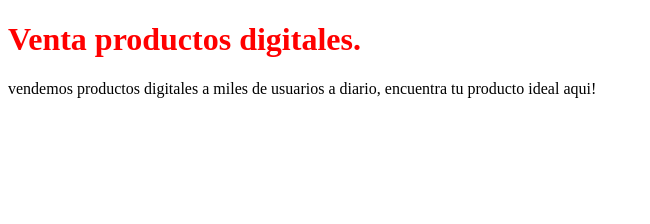
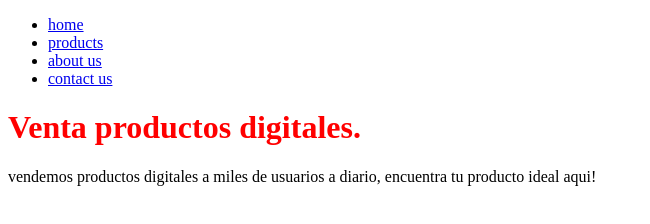
Before and after one commit to usuarioL4/evaluacion-parcial-1-DevOps, a plain HTML site: page index.html in a window 1280 px wide. Shown: the whole page, without its empty margins (0-650 px from the left). Drawn offline with Linux system fonts and the light colour scheme.

Commit message:
new header and navegation bar added

```diff
--- a/index.html
+++ b/index.html
@@ -7,6 +7,16 @@
     <link rel="stylesheet" href="css/style.css">
 </head>
 <body>
+    <header>
+        <nav class="nav-bar">
+            <ul>
+                <li><a href="#">home</a></li>
+                <li><a href="#">products</a></li>
+                <li><a href="#">about us</a></li>
+                <li><a href="#">contact us</a></li>
+            </ul>
+        </nav>
+    </header>
     <h1>Venta productos digitales.</h1>
     <p>vendemos productos digitales a miles de usuarios a diario,
         encuentra tu producto ideal aqui!
```
